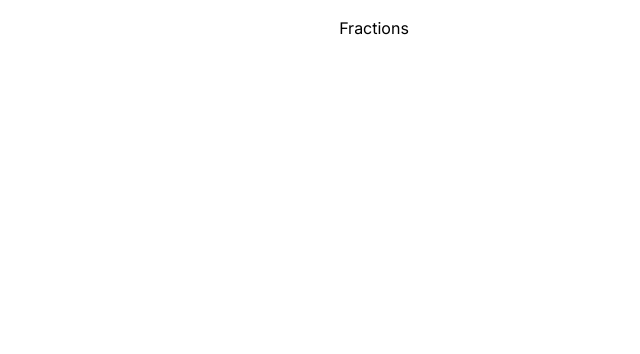
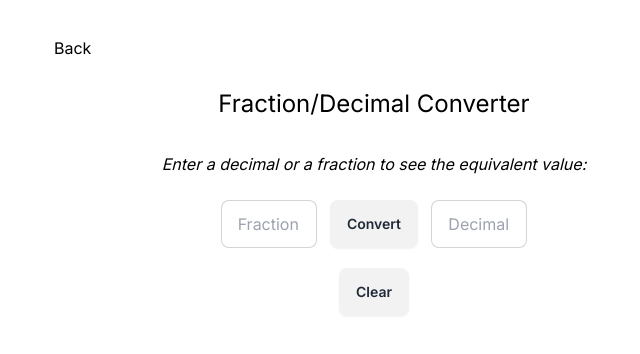
Before and after one commit to LukeTHardy/shop-calc, a Next.js app: page /fractions in a window 1280 px wide. Shown: the top 354 px of the page, without its empty margins (266-906 px from the left). Built offline with nearby package versions, Linux system fonts and the light colour scheme.

Commit message:
WIP logic for fraction conversion

```diff
--- a/app/fractions/page.tsx
+++ b/app/fractions/page.tsx
@@ -1,7 +1,90 @@
+"use client";
+
+import Link from "next/link";
 import React from "react";
+import { useState, useEffect } from "react";
 
 const Fractions = () => {
-  return <div>Fractions</div>;
+  const [fraction, setFraction] = useState<string>("");
+  const [decimal, setDecimal] = useState<string>("");
+  const [lastInput, setLastInput] = useState<string>("");
+  const [error, setError] = useState<string>("");
+
+  const handleFractionChange = (e: React.ChangeEvent<HTMLInputElement>) => {
+    setLastInput("fraction");
+    setFraction(e.target.value);
+  };
+  const handleDecimalChange = (e: React.ChangeEvent<HTMLInputElement>) => {
+    setLastInput("decimal");
+    setDecimal(e.target.value);
+  };
+
+  const handleClear = () => {
+    setFraction("");
+    setDecimal("");
+  };
+
+  const handleConvert = () => {
+    if (fraction && (lastInput === "" || "fraction")) {
+      const evalFraction = () => {
+        let result: number = eval(fraction);
+        let roundedResult: string = parseFloat(result.toFixed(3)).toString();
+        setDecimal(roundedResult);
+      };
+      evalFraction();
+    } else if (decimal && (lastInput === "" || "decimal")) {
+      const evalDecimal = () => {
+        let numerator: number = parseFloat(decimal) * 10000;
+        let denominator: number = 10000;
+        const gcd = function gcd(a: number, b: number) {
+          while (b !== 0) {
+            const temp = b;
+            b = a % b;
+            a = temp;
+          }
+          return a;
+        };
+        const divisor = gcd(numerator, denominator);
+        let newFraction = `${numerator / divisor}/${denominator / divisor}`;
+        setFraction(newFraction);
+      };
+      evalDecimal();
+    }
+  };
+
+  return (
+    <main className="flex flex-col items-center justify-evenly w-[40rem] h-[20rem]">
+      <Link href="/" className="self-start">
+        Back
+      </Link>
+      <div className="text-2xl my-2">Fraction/Decimal Converter</div>
+      <h1 className="italic my-1 text-center">
+        Enter a decimal or a fraction to see the equivalent value:
+      </h1>
+      <div className="inputs-container w-[50%] flex justify-around">
+        <input
+          type="text"
+          placeholder="Fraction"
+          className="input input-bordered w-24"
+          value={fraction}
+          onChange={handleFractionChange}
+        />
+        <button className="btn" onClick={handleConvert}>
+          Convert
+        </button>
+        <input
+          type="text"
+          placeholder="Decimal"
+          className="input input-bordered w-24"
+          value={decimal}
+          onChange={handleDecimalChange}
+        />
+      </div>
+      <button className="btn" onClick={handleClear}>
+        Clear
+      </button>
+    </main>
+  );
 };
 
 export default Fractions;
```
